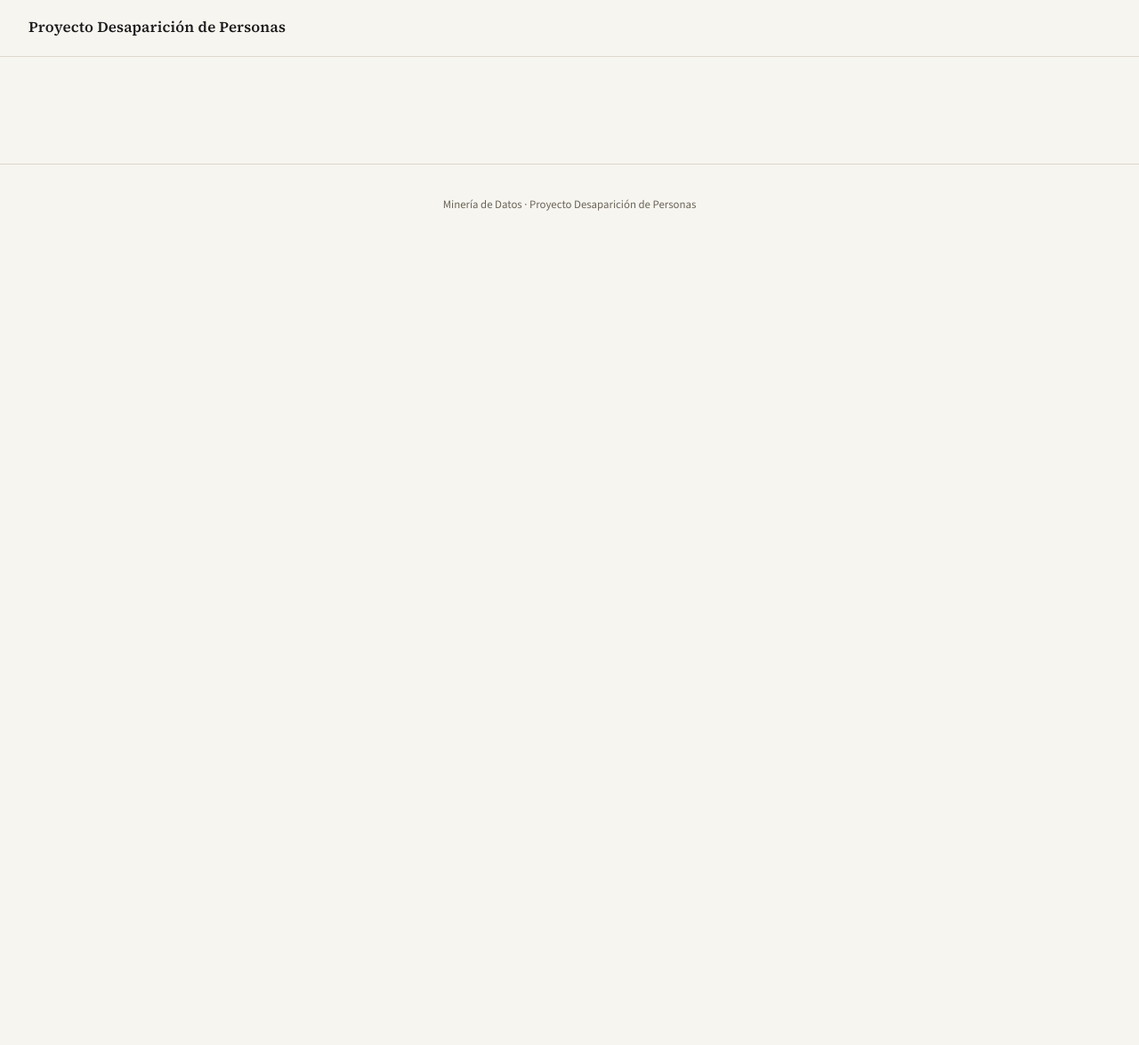
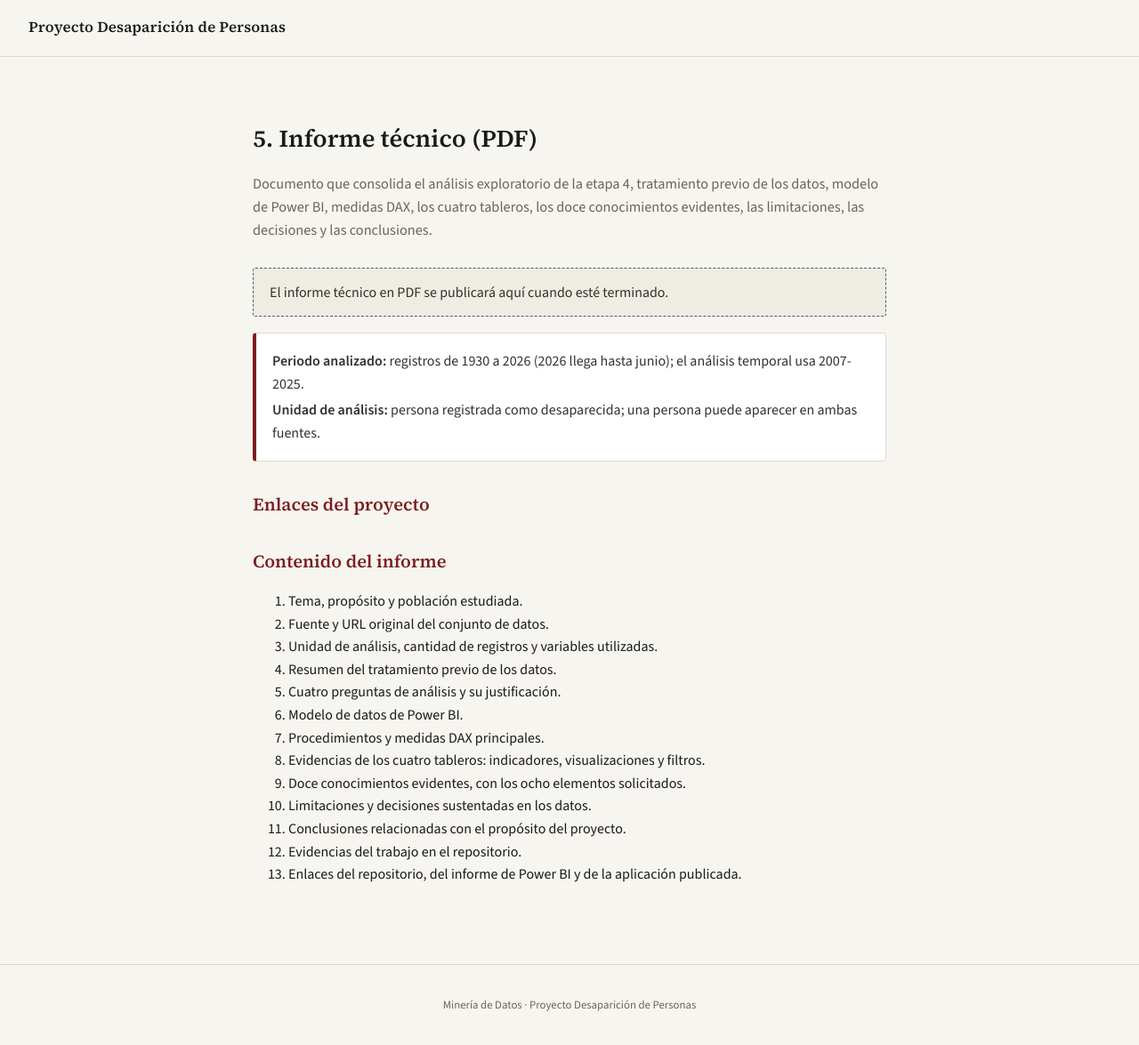
Before and after one commit to Teffy-glicth/Poyecto_DesaparicionPersonas, a Flask app: template templates/etapa4_informe.html in a window 1280 px wide. Shown: the whole page at 89% size. Before the commit the page ends 237 px from the top, so only its background shows below. Run offline with Flask 3, Linux system fonts and the light colour scheme; the template is opened without the code that fills it, so the values that code supplies are empty.

Commit message:
hmtl del informe

```diff
--- a/templates/etapa4_informe.html
+++ b/templates/etapa4_informe.html
@@ -1,4 +1,56 @@
 {% extends "base.html" %}
 {% block title %}Informe técnico (PDF){% endblock %}
 {% block content %}
+<section class="page informe">
+    <h1>5. Informe técnico (PDF)</h1>
+    <p class="lead">Documento que consolida el análisis exploratorio de la etapa 4, tratamiento previo de los datos, modelo de Power BI, medidas DAX, los cuatro tableros, los doce conocimientos evidentes, las limitaciones, las decisiones y las conclusiones.</p>
+
+    {% if hay_informe %}
+    <a class="btn-secundario" href="{{ informe_url }}" target="_blank" rel="noopener">Abrir o descargar el informe técnico (PDF)</a>
+    {% else %}
+    <p class="placeholder-note">El informe técnico en PDF se publicará aquí cuando esté terminado.</p>
+    {% endif %}
+
+    <div class="contexto-datos">
+        <p><strong>Periodo analizado:</strong> registros de 1930 a 2026 (2026 llega hasta junio); el análisis temporal usa 2007-2025.</p>
+        <p><strong>Unidad de análisis:</strong> persona registrada como desaparecida; una persona puede aparecer en ambas fuentes.</p>
+    </div>
+
+    <h2>Enlaces del proyecto</h2>
+    <ul>
+        {% if powerbi_url %}
+        <li><strong>Informe interactivo de Power BI:</strong>
+            <a href="{{ powerbi_url }}" target="_blank" rel="noopener">Abrir en Power BI</a></li>
+        {% endif %}
+        {% if repo_url %}
+        <li><strong>Repositorio público:</strong>
+            <a href="{{ repo_url }}" target="_blank" rel="noopener">Ver en GitHub</a></li>
+        {% endif %}
+        {% if app_url %}
+        <li><strong>Aplicación publicada:</strong>
+            <a href="{{ app_url }}" target="_blank" rel="noopener">Abrir la aplicación</a></li>
+        {% endif %}
+        {% if pbix_url %}
+        <li><strong>Archivo PBIX:</strong>
+            <a href="{{ pbix_url }}" target="_blank" rel="noopener">Descargar</a></li>
+        {% endif %}
+    </ul>
+
+    <h2>Contenido del informe</h2>
+    <ol>
+        <li>Tema, propósito y población estudiada.</li>
+        <li>Fuente y URL original del conjunto de datos.</li>
+        <li>Unidad de análisis, cantidad de registros y variables utilizadas.</li>
+        <li>Resumen del tratamiento previo de los datos.</li>
+        <li>Cuatro preguntas de análisis y su justificación.</li>
+        <li>Modelo de datos de Power BI.</li>
+        <li>Procedimientos y medidas DAX principales.</li>
+        <li>Evidencias de los cuatro tableros: indicadores, visualizaciones y filtros.</li>
+        <li>Doce conocimientos evidentes, con los ocho elementos solicitados.</li>
+        <li>Limitaciones y decisiones sustentadas en los datos.</li>
+        <li>Conclusiones relacionadas con el propósito del proyecto.</li>
+        <li>Evidencias del trabajo en el repositorio.</li>
+        <li>Enlaces del repositorio, del informe de Power BI y de la aplicación publicada.</li>
+    </ol>
+</section>
 {% endblock %}
```
